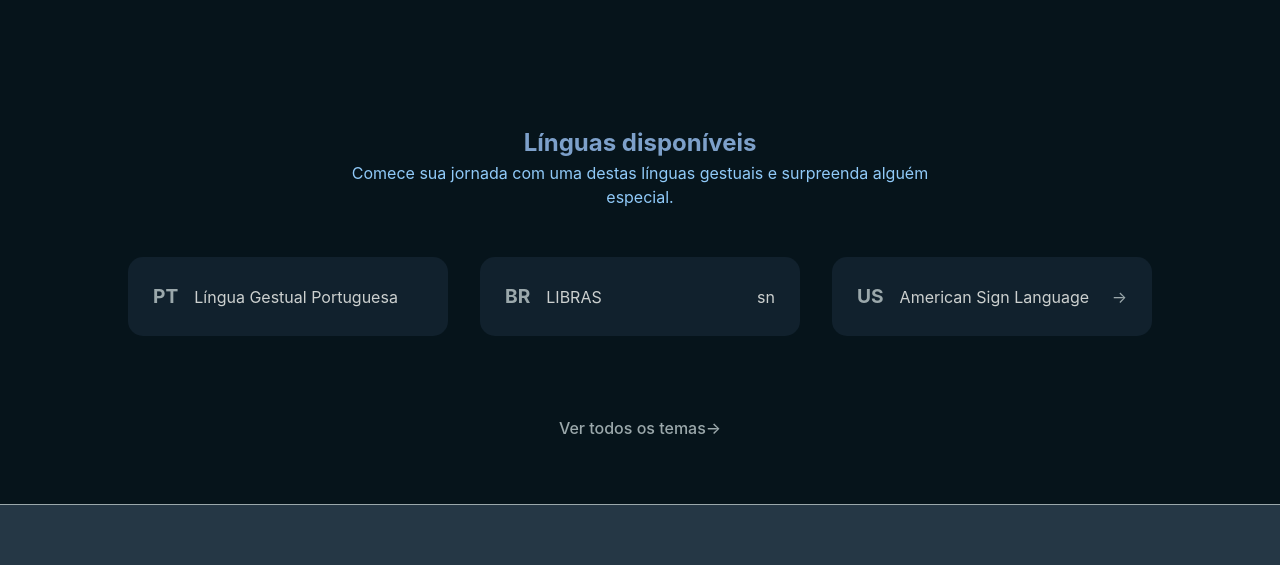
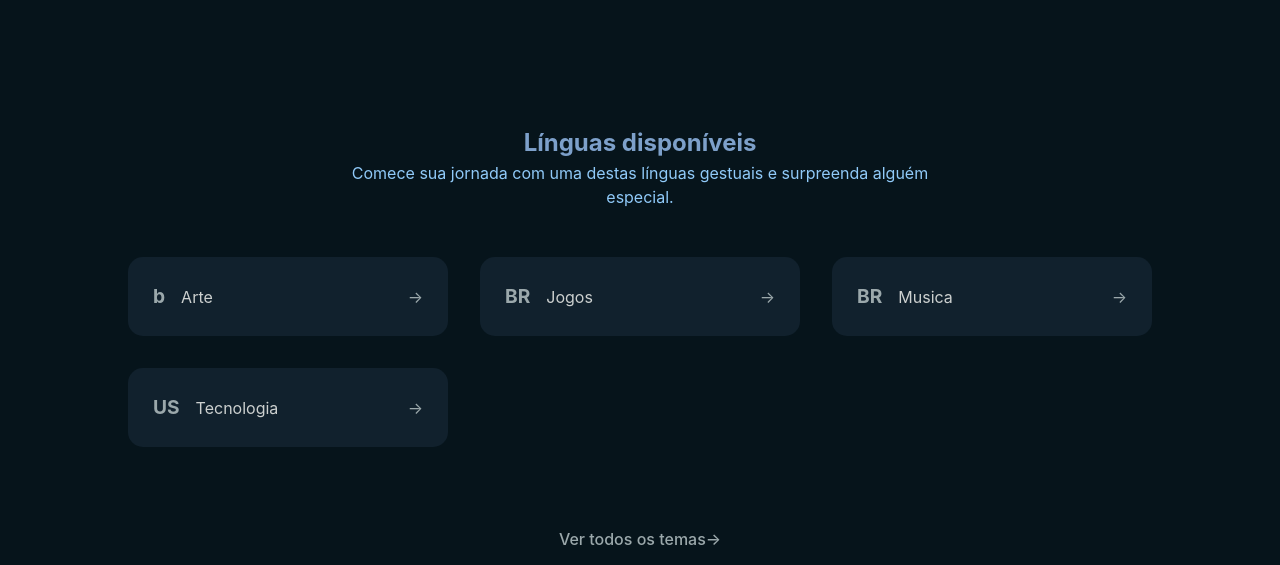
Before and after one commit to GuilhermeFreitas2008/TimeCapsule, a plain HTML site: page index.html in a window 1280 px wide. Shown: the part 1102-1667 px from the top of the page. Drawn offline with Linux system fonts and the light colour scheme; a script that the page names is missing.

Commit message:
index alterado

```diff
--- a/index.html
+++ b/index.html
@@ -18,7 +18,7 @@
         </div>
          <nav>
             <a href="index.html">Início</a>
-            <a href="linguas.html">Temas</a>
+            <a href="#temas">Temas</a>
             <a href="about.html">Sobre</a>
         </nav>
 
@@ -63,23 +63,29 @@
             </div>
         </section>
 
-        <section class="linguas">
+        <section id="temas" class="linguas">
             <h2>Línguas disponíveis</h2>
             <p class="section-description">Comece sua jornada com uma destas línguas gestuais e surpreenda alguém especial.</p>
 
             <div class="languages-grid">
-                <a href="modulos/modulos-pt.html" class="language-card">
-                    <span class="language-code">PT</span>
-                    <span class="language-name">Língua Gestual Portuguesa</span>
-                    <span class=>
+                <a href="themes/art.html" class="language-card">
+                    <span class="language-code">b</span>
+                    <span class="language-name">Arte</span>
+                    <span class="arrow">→</span>
            </a>
-                <a href="modulos/modulos-br.html" class="language-card">
+                <a href="themes/games.html" class="language-card">
                     <span class="language-code">BR</span>
-                    <span class="language-name">LIBRAS</span>
-                    <span class=>sn          </a>
-                <a href="modulos/modulos-usa.html" class="language-card">
+                    <span class="language-name">Jogos</span>
+                    <span class="arrow">→</span>
+                    </a>
+                    <a href="themes/music.html" class="language-card">
+                    <span class="language-code">BR</span>
+                    <span class="language-name">Musica</span>
+                    <span class="arrow">→</span>
+                    </a>
+                <a href="themes/technology.html" class="language-card">
                     <span class="language-code">US</span>
-                    <span class="language-name">American Sign Language</span>
+                    <span class="language-name">Tecnologia</span>
                     <span class="arrow">→</span>
    </a>
             </div>
@@ -96,7 +102,7 @@
                 </span>
                 <p>Aprendendo línguas gestuais juntos</p>
             </div>
-            <p class="footer-love">Feito com ♥️ para o amor da sua vida</p>
+            <p class="footer-love">Feito com dedicação</p>
         </div>
         <p class="copyright">© 2025 TimeCapsule
 . Todos os direitos reservados.</p>
```
